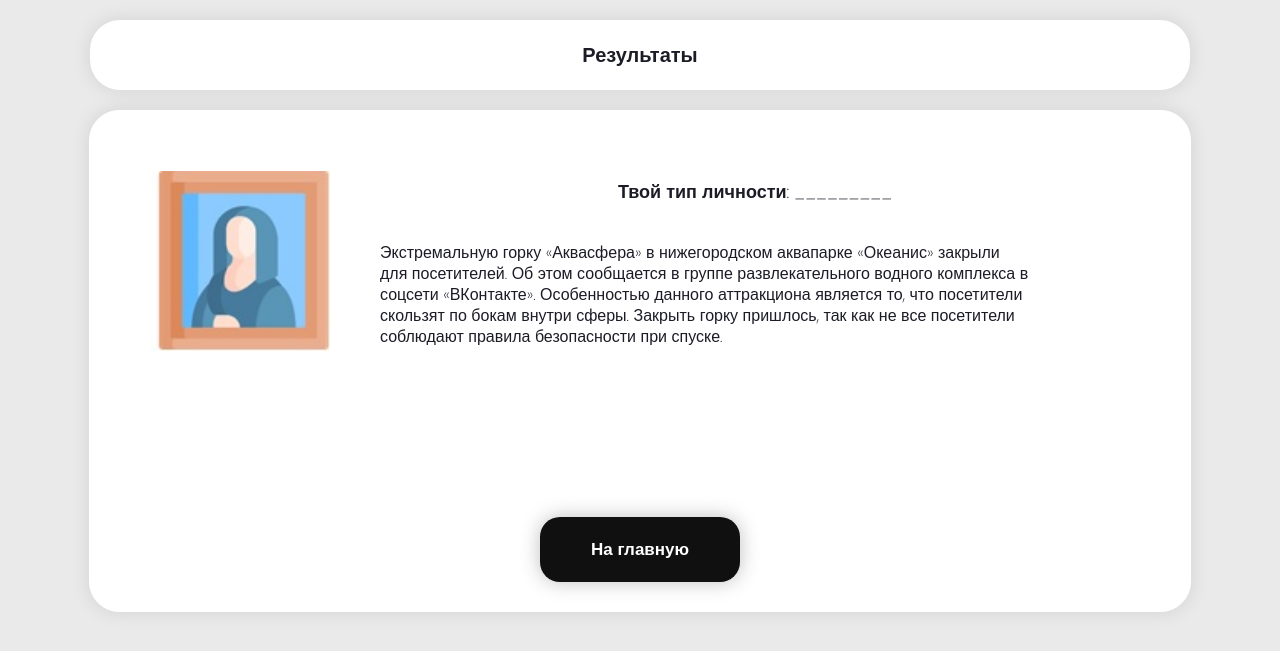
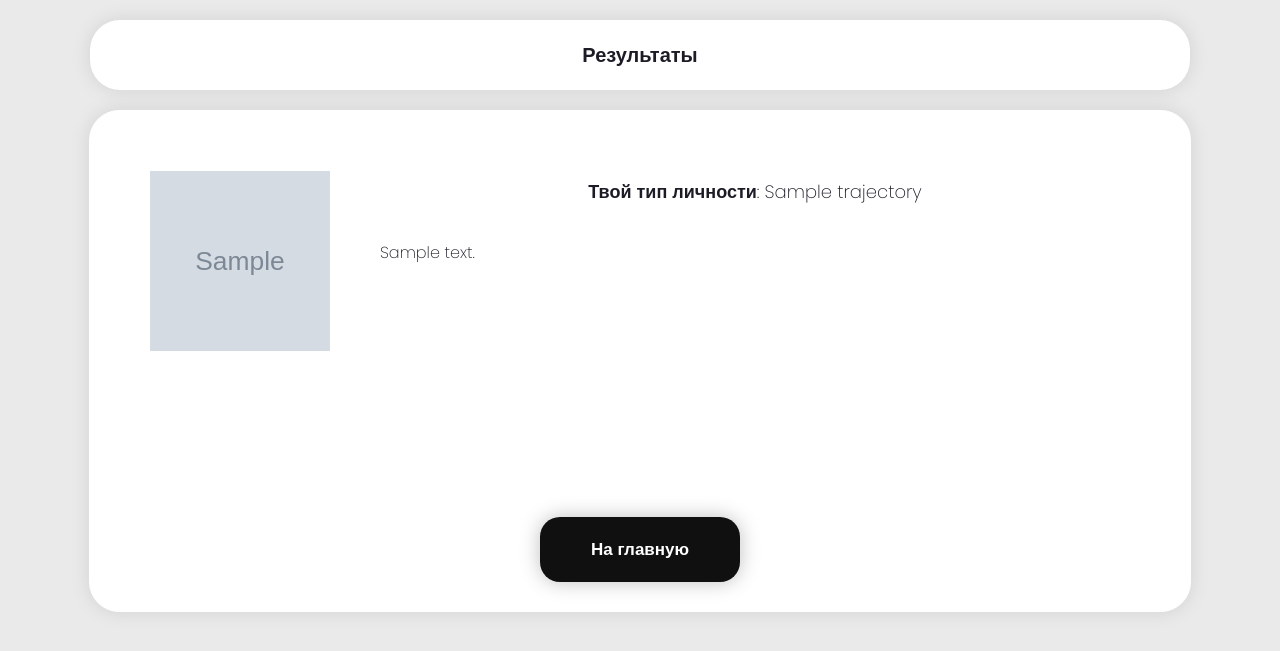
Before and after one commit to edmelnikov/sconv-django-project, a Django app: template quest_app/templates/quest_app/trajectory_descr.html in a window 1280 px wide. Shown: the top 651 px of the page. Run offline with Django 3.2, Linux system fonts and the light colour scheme; the template is opened without the code that fills it: values that come from a table or form of the project are taken from there, others are empty; tables that the repository leaves empty hold one stand-in row (values such as "Sample post"); grey boxes marked "Sample" are stand-in pictures.

Commit message:
added random success stories backend and linked questionnaire and trajectory pages

```diff
--- a/quest_app/ml_model/ml_model.py
+++ b/quest_app/ml_model/ml_model.py
@@ -5,6 +5,8 @@ import random
 # the input is a dictionary with answers
 # the output is a number of predicted class
 def dummy_model(ans_dict):
+    ans_dict = ans_dict.copy()
+
     ans_dict.pop(list(ans_dict.keys())[0], None)  # remove the first element (csrfmiddlewaretoken)
     ans_dict.pop('15', None)  # pop the answers that don't take part in prediction
     ans_dict.pop('16', None)
--- a/quest_app/models.py
+++ b/quest_app/models.py
@@ -4,7 +4,7 @@ from django.db import models
 class Question(models.Model):
     number = models.IntegerField('Номер критерия', unique=True)
     text = models.TextField('Текст вопроса')
-    image = models.ImageField(null=True, blank=True, upload_to='quest_app/img')
+    image = models.ImageField('Картинка', null=True, blank=True, upload_to='quest_app/img')
     def __str__(self):
         return self.text
 
@@ -23,8 +23,7 @@ class Trajectory(models.Model):
     name = models.CharField('Название траектории', max_length=128)
     description = models.TextField('Описание траектории')
     initial_success_age = models.IntegerField('Возраст первого успеха')
-    image = models.ImageField(null=True, blank=True, upload_to='quest_app/img')
-
+    image = models.ImageField('Картинка', null=True, blank=True, upload_to='quest_app/img')
 
     def __str__(self):
         return self.name
@@ -33,6 +32,7 @@ class Trajectory(models.Model):
 class SuccessStory(models.Model):
     name = models.CharField('Имя личности', max_length=128)
     description = models.TextField('Описание первой истории успеха')
-    image = models.ImageField(null=True, blank=True, upload_to='quest_app/img')
+    image = models.ImageField('Картинка', null=True, blank=True, upload_to='quest_app/img')
+
     def __str__(self):
         return self.name
--- a/quest_app/templates/quest_app/questionnaire.html
+++ b/quest_app/templates/quest_app/questionnaire.html
@@ -78,7 +78,7 @@
                         </button>
                     </div>
                 {%else%}
-                    <p>В базе данных нет вопросов</p>
+                    <p>Вопросы не найдены</p>
                 {% endif %}
             </form>
         </div>
--- a/quest_app/templates/quest_app/trajectory_descr.html
+++ b/quest_app/templates/quest_app/trajectory_descr.html
@@ -25,22 +25,32 @@
 
     <div class='result-container'>
         <div class='personality-result'>
+            {% if trajectory != None %}
+                {% if years_to_success < 0 %}
+                    <p> Советуем поторопиться, либо выбрать стратегию позднего успеха! </p>
+                {% endif %}
                     <div class='personality-foto'>
-                <img class="personality-img" src="{% static 'quest_app/img/test-result.jpg' %}" alt="photo" width="180px" height="180px">
+                        <!--<img class="personality-img" src="{% static 'quest_app/img/test-result.jpg' %}" alt="photo" width="180px" height="180px">-->
+                        <img class="personality-img" src="{{ trajectory.image.url }}" alt="photo" width="180px" height="180px">
                     </div>
                     <div class='personality'>
                         <div class='personality-type'>
-                    Твой тип личности: _________
+                            {% if years_to_success < 0 %}
+                                История успеха {{ trajectory.name }}
+                            {% else %}
+                                Твой тип личности: {{ trajectory.name }}
+                            {% endif %}
                         </div>
                         <div class="personality-description">
-                    Экстремальную горку «Аквасфера» в нижегородском аквапарке «Океанис» закрыли для посетителей. Об этом сообщается в группе развлекательного водного комплекса в соцсети «ВКонтакте».
-
-                    Особенностью данного аттракциона является то, что посетители скользят по бокам внутри сферы. Закрыть горку пришлось, так как не все посетители соблюдают правила безопасности при спуске.
+                            {{ trajectory.description }}
                         </div>
                     </div>
+            {% else %}
+                <p>Траектория не найдена</p>
+            {% endif %}
         </div>
 
-        <a class='results-a' href="https://sconv.ru/">
+        <a class='results-a' href="/">
             <div class='button-results'>
                 <div class='button-results-text'>На главную</div>
             </div>
```
Also changed, not shown: quest_app/views.py (+23 -7 lines). Lines whose indentation alone changed are shown as unchanged.
